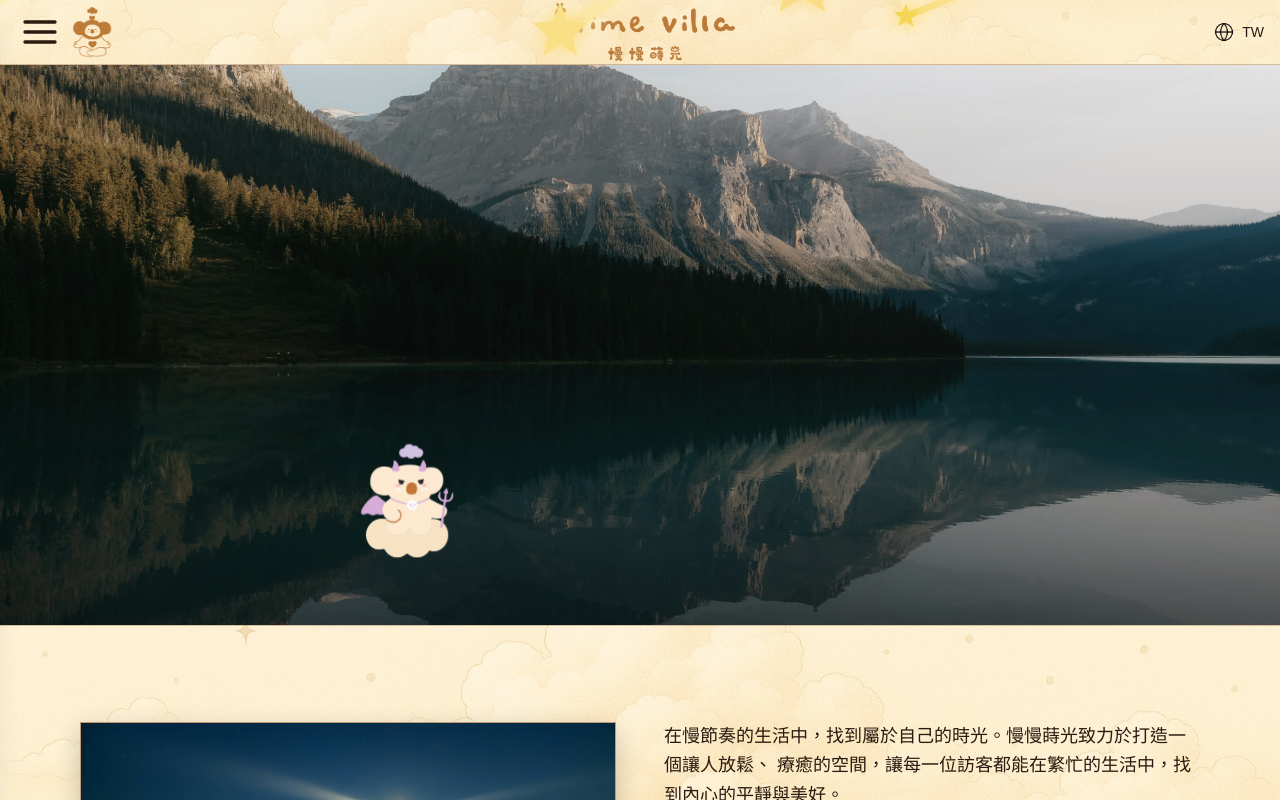
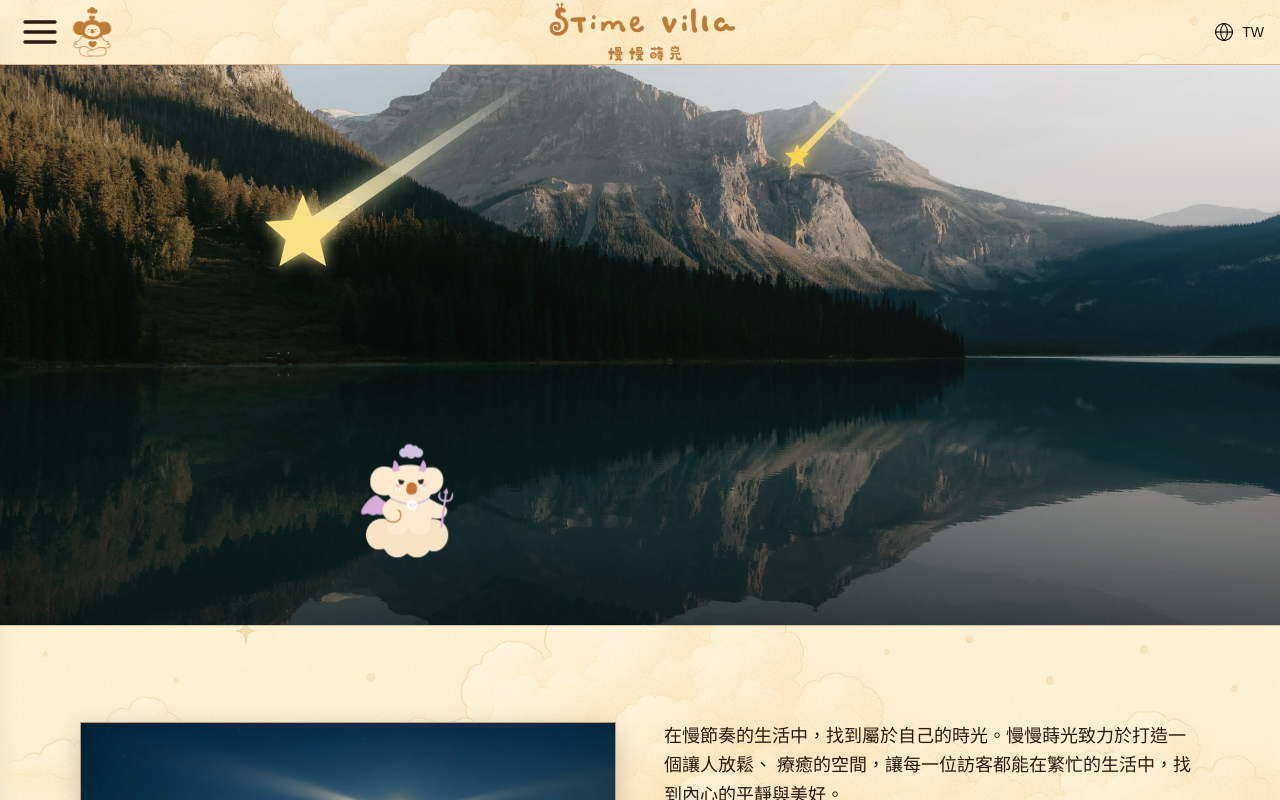
Before and after one commit to ianshih69/mumbao-website, a Next.js app: page / in a window 1280 px wide. Shown: the top 800 px of the page. Built offline with nearby package versions, Linux system fonts and the light colour scheme.

Commit message:
流星上限降到10，檢查的頻率從200ms to 500ms

```diff
--- a/app/layout.tsx
+++ b/app/layout.tsx
@@ -9,7 +9,7 @@ export default function RootLayout({ children }: { children: ReactNode }) {
     <html lang="zh-Hant">
       <body>
         <StarfieldCanvas />
-        <MeteorShower intensity={200} showBackground={false} />
+        <MeteorShower intensity={500} showBackground={false} />
 
         <div style={{ position: "relative", zIndex: 10 }}>{children}</div>
 
```
